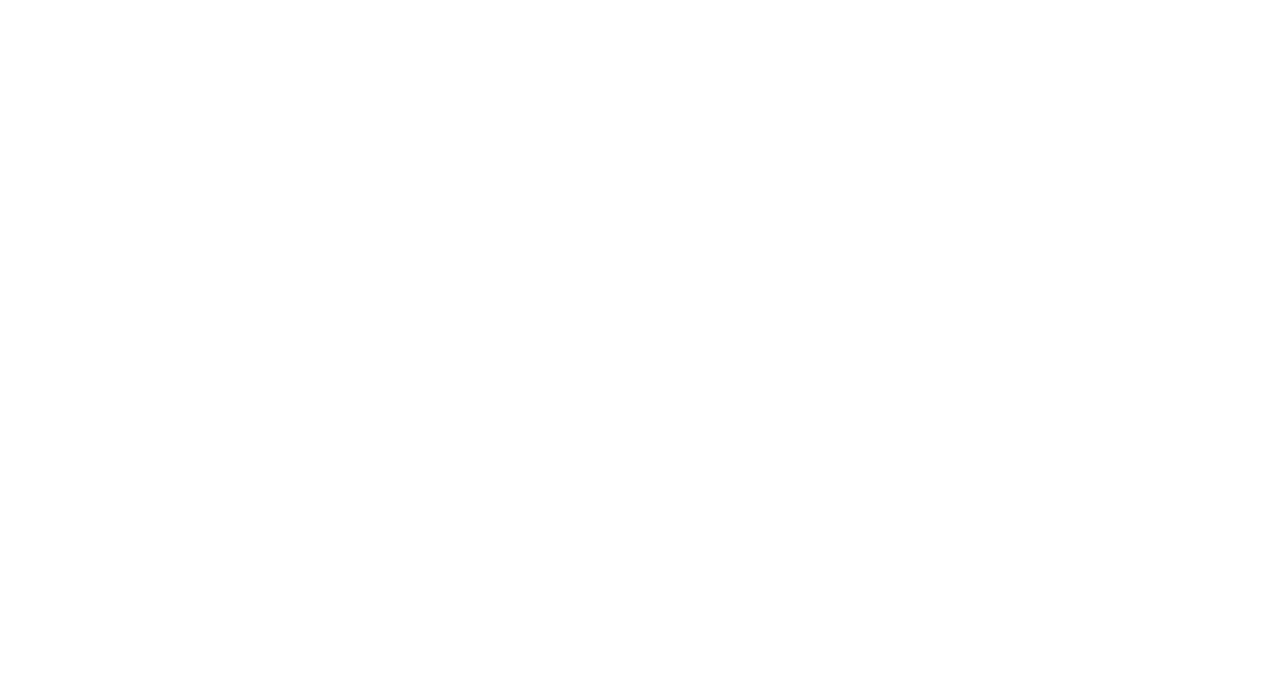
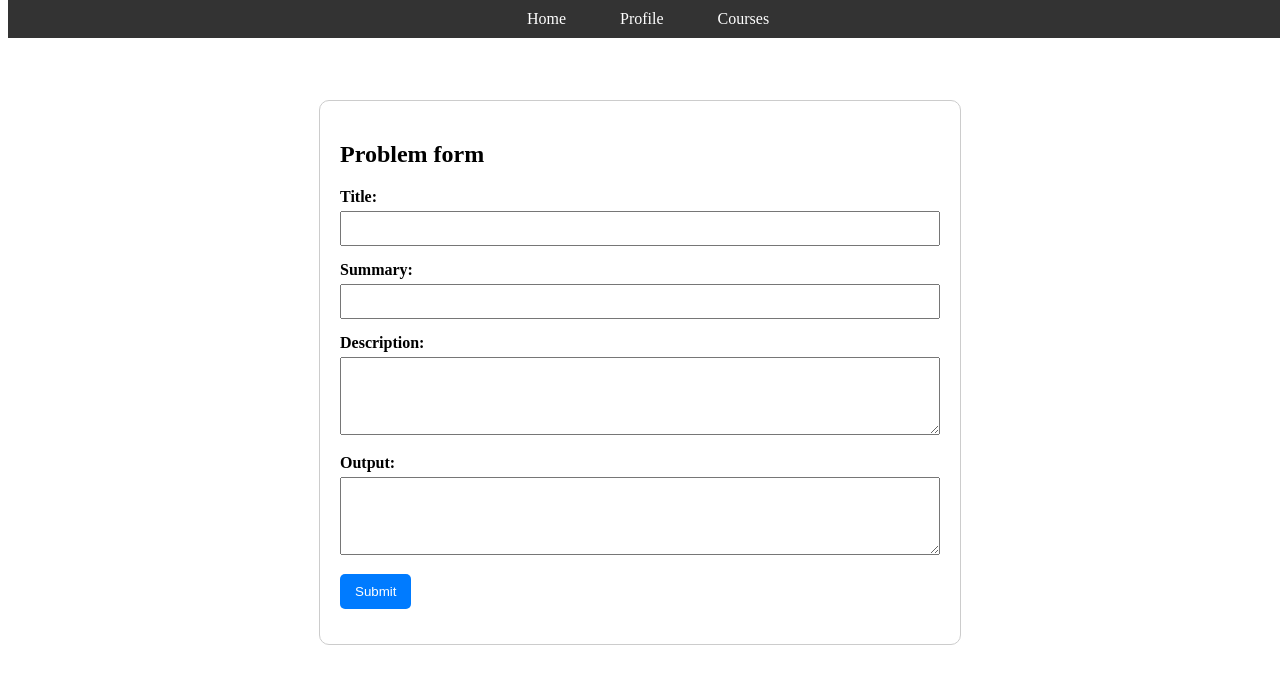
Before and after one commit to xdanutt1234/IntelliC, a SvelteKit app: page /createproblem in a window 1280 px wide. Shown: the top 684 px of the page. Built offline with nearby package versions, Linux system fonts and the light colour scheme; no server answers.

Commit message:
Problem adder

```diff
--- a/src/routes/create/+page.svelte
+++ b/src/routes/create/+page.svelte
@@ -1,5 +1,5 @@
 <script>
- import Navbar from "../../resources/Navbar.svelte";
+    import Navbar from "../../resources/Navbar.svelte";
     import { onMount } from "svelte";
     import { db } from "../../javascript/firebase"; // Import the Firestore instance from your firebase.js
     import { collection, addDoc } from "firebase/firestore";
--- a/src/routes/createproblem/+page.svelte
+++ b/src/routes/createproblem/+page.svelte
@@ -0,0 +1,121 @@
+<script>
+    import { onMount } from "svelte";
+    import { db } from "../../javascript/firebase"; // Import the Firestore instance from your firebase.js
+    import { collection, addDoc, query, doc, getDocs } from "firebase/firestore";
+    import { goto } from "$app/navigation"; // Import the goto function from SvelteKit
+    import { currentcourse } from "../../javascript/current_course";
+    import Navbar from "../../resources/Navbar.svelte";
+    let title = '';
+    let summary = '';
+    let description = '';
+    let output = '';
+    let problems = [];
+    let courseId;
+
+    async function getCourse() {
+        const q = query(collection(db, "currentcourse"));
+        const querySnapshot = await getDocs(q);
+        problems = querySnapshot.docs.map((doc) => ({
+            id: doc.id,
+            ...doc.data(),
+        }));
+        courseId = problems[0].courseId;
+    }
+    async function createProblem() {
+        try {
+            await getCourse();
+            // Reference to the courses collection
+            const coursesRef = collection(db, "exercises");
+
+            // Add a new document with the specified title and description
+            await addDoc(coursesRef, {
+                name: title,
+                description: summary,
+                edescription: description,
+                solution: output,
+                courseId: courseId
+            });
+
+            console.log("Course successfully created!");
+            // Optionally navigate to another page or give feedback to the user
+            goto("/problems"); // Adjust the path as needed
+        } catch (e) {
+            console.error("Error adding document: ", e);
+        }
+    }
+
+
+</script>
+<Navbar/>
+<div class="form-container">
+    <h2>Problem form</h2>
+    <form>
+        <div class="form-group">
+            <label for="title">Title:</label>
+            <input type="text" id="title" name="title" bind:value={title} required>
+        </div>
+        <div class="form-group">
+            <label for="summary">Summary:</label>
+            <input type="text" id="summary" name="summary" bind:value={summary} required>
+        </div>
+        <div class="form-group">
+            <label for="description">Description:</label>
+            <textarea id="description" name="description" bind:value={description}  rows="4" required></textarea>
+        </div>
+        <div class="form-group">
+            <label for="output">Output:</label>
+            <textarea id="output" name="output" bind:value={output} rows="4"  required></textarea>
+        </div>
+        <div class="form-group">
+            <button on:click={createProblem}>Submit</button>
+        </div>
+    </form>
+</div>
+<style>
+        body {
+            font-family: Arial, sans-serif;
+            margin: 20px;
+        }
+        .form-container {
+            max-width: 600px;
+            margin: auto;
+            margin-top: 100px;
+            padding: 20px;
+            border: 1px solid #ccc;
+            border-radius: 10px;
+        }
+        .form-group {
+            margin-bottom: 15px;
+        }
+        .form-group label {
+            display: block;
+            margin-bottom: 5px;
+            font-weight: bold;
+        }
+        .form-group input, .form-group textarea {
+            width: 100%;
+            padding: 8px;
+            box-sizing: border-box;
+        }
+        .form-group textarea {
+            resize: vertical;
+        }
+        .form-group button {
+            padding: 10px 15px;
+            background-color: #007BFF;
+            color: white;
+            border: none;
+            border-radius: 5px;
+            cursor: pointer;
+        }
+        .form-group button:hover {
+            background-color: #0056b3;
+        }
+        .output-container {
+            margin-top: 20px;
+            padding: 20px;
+            border: 1px solid #ccc;
+            border-radius: 10px;
+            background-color: #f9f9f9;
+        }
+    </style>
--- a/src/routes/problems/+page.svelte
+++ b/src/routes/problems/+page.svelte
@@ -150,7 +150,7 @@
 </head>
 <Navbar/>
 <div class="button-container">
-    <button class="add-problem-button">Add Problem</button>
+    <button class="add-problem-button" on:click={() => goto(`/createproblem`)}>Add Problem</button>
 </div>
 <div class="problems_container">
     {#if problems.length > 0}
```
